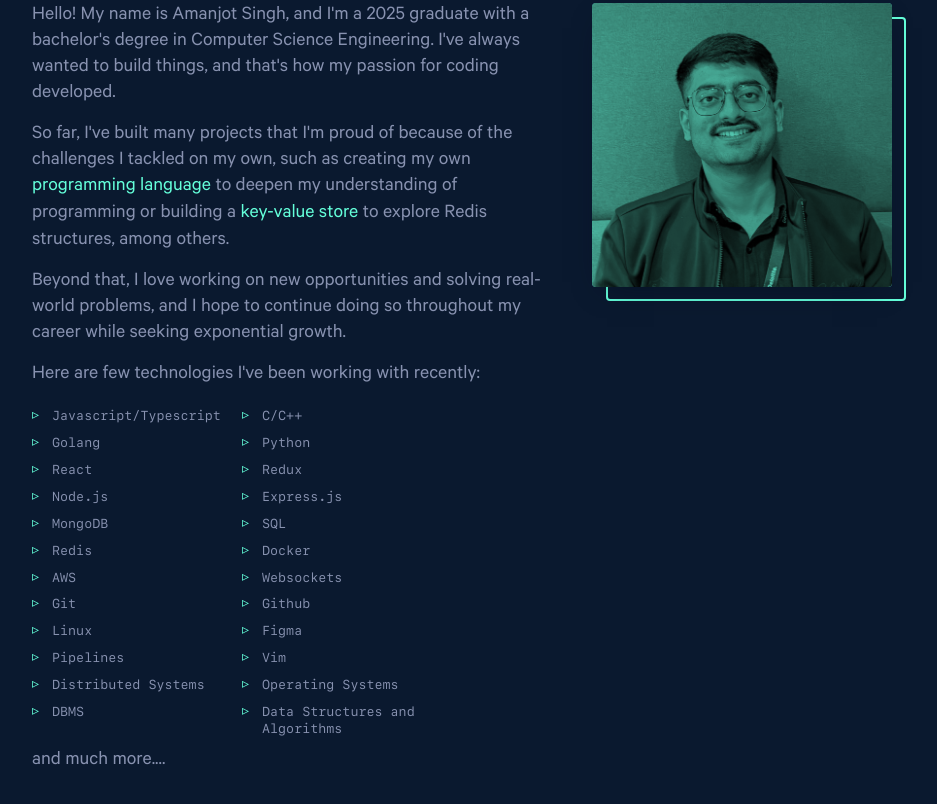
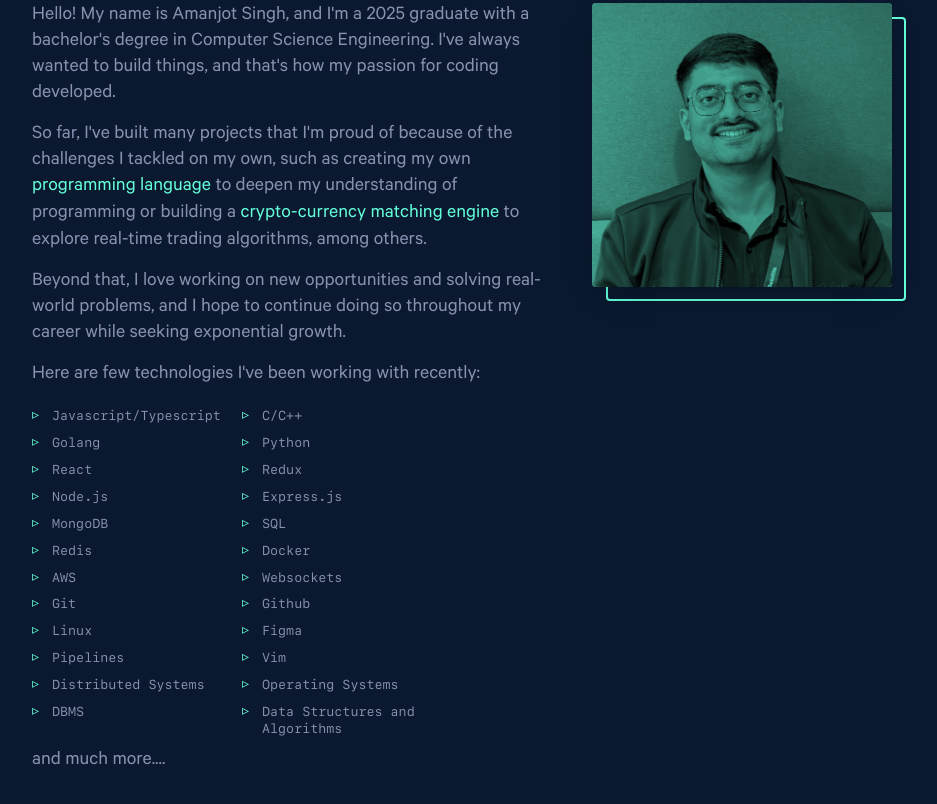
Before and after one commit to Amanjot-001/portfolio-v4, a Gatsby site: page / in a window 1280 px wide. Shown: the part 982-1786 px from the top of the page, without its empty margins (158-1095 px from the left). Built offline with nearby package versions, Linux system fonts and the light colour scheme; Gatsby itself is replaced by a stand-in of ours.

Commit message:
update: about

```diff
--- a/src/components/sections/about.tsx
+++ b/src/components/sections/about.tsx
@@ -129,7 +129,7 @@ const About = () => {
 								Hello! My name is Amanjot Singh, and I'm a 2025 graduate with a bachelor's degree in Computer Science Engineering. I've always wanted to build things, and that's how my passion for coding developed.
 							</p>
 							<p>
-								So far, I've built many projects that I'm proud of because of the challenges I tackled on my own, such as creating my own <a href="https://vyzon.netlify.app/">programming language</a> to deepen my understanding of programming or building a <a href="https://github.com/Amanjot-001/redis-js">key-value store</a> to explore Redis structures, among others.
+								So far, I've built many projects that I'm proud of because of the challenges I tackled on my own, such as creating my own <a href="https://vyzon.netlify.app/">programming language</a> to deepen my understanding of programming or building a <a href="https://github.com/Amanjot-001/Crypto-Matching-Engine">crypto-currency matching engine</a> to explore real-time trading algorithms, among others.
 							</p>
 							<p>
 								Beyond that, I love working on new opportunities and solving real-world problems, and I hope to continue doing so throughout my career while seeking exponential growth.
```
